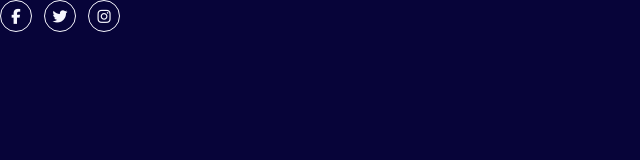
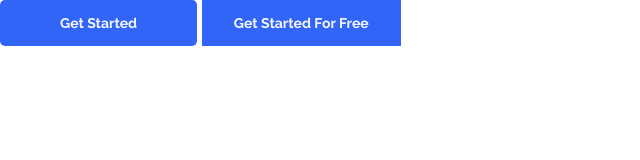
Before and after one commit to vamcyellapu/fylo-landing-page, a plain HTML site: page index.html in a window 1280 px wide. Shown: the whole page, without its empty margins (0-640 px from the left). Drawn offline with nearby package versions, Linux system fonts and the light colour scheme.

Commit message:
build the button component

```diff
--- a/index.html
+++ b/index.html
@@ -26,23 +26,8 @@
     <title>Fylo landing page with two column layout</title>
   </head>
   <body>
-    <div class="icon-container">
-      <div class="icon">
-        <a href="#" class="link link--primary"
-          ><i class="fa-brands fa-facebook-f"></i
-        ></a>
-      </div>
-      <div class="icon">
-        <a href="#" class="link link--primary"
-          ><i class="fa-brands fa-twitter"></i
-        ></a>
-      </div>
-      <div class="icon">
-        <a href="#" class="link link--primary"
-          ><i class="fa-brands fa-instagram"></i
-        ></a>
-      </div>
-    </div>
+    <button class="btn btn--primary">Get Started</button>
+    <button class="btn btn--primary btn--m">Get Started For Free</button>
     <!-- Features Team Sign In All your files in one secure location, accessible
     anywhere. Fylo stores your most important files in one secure location.
     Access them wherever you need, share and collaborate with friends, family,
--- a/scss/styles.scss
+++ b/scss/styles.scss
@@ -22,7 +22,7 @@ body {
   font-size: 2rem;
   font-family: "Open Sans", Arial, Helvetica, sans-serif;
   color: $color-heading;
-  background-color: $color-heading;
+  // background-color: $color-heading;
 }
 h1,
 h2,
@@ -88,6 +88,7 @@ h3 {
   &--nav {
     font-size: 1.8rem;
     gap: 3.3rem;
+    font-family: "Raleway", Arial, Helvetica, sans-serif;
   }
   &--footer {
     flex-direction: column;
@@ -141,3 +142,32 @@ h3 {
     border-color: $color-primary;
   }
 }
+
+// Buttons
+
+.btn {
+  font-family: "Raleway", Arial, Helvetica, sans-serif;
+  font-weight: 700;
+  width: 100%;
+  border: none;
+  font-size: 1.4rem;
+  border-radius: 5px;
+  padding: 1.5rem 6rem;
+  text-align: center;
+  &--primary {
+    background: $color-primary;
+    color: $color-bg;
+  }
+  &--m {
+    border-radius: 0;
+    padding: 1.5rem 3.2rem;
+  }
+}
+
+@media screen and (min-width: 768px) {
+  .btn {
+    width: auto;
+    &--m {
+    }
+  }
+}
```
Also changed, not shown: components/button.html (added, +2 -0 lines), css/styles.css, 1 other file.
